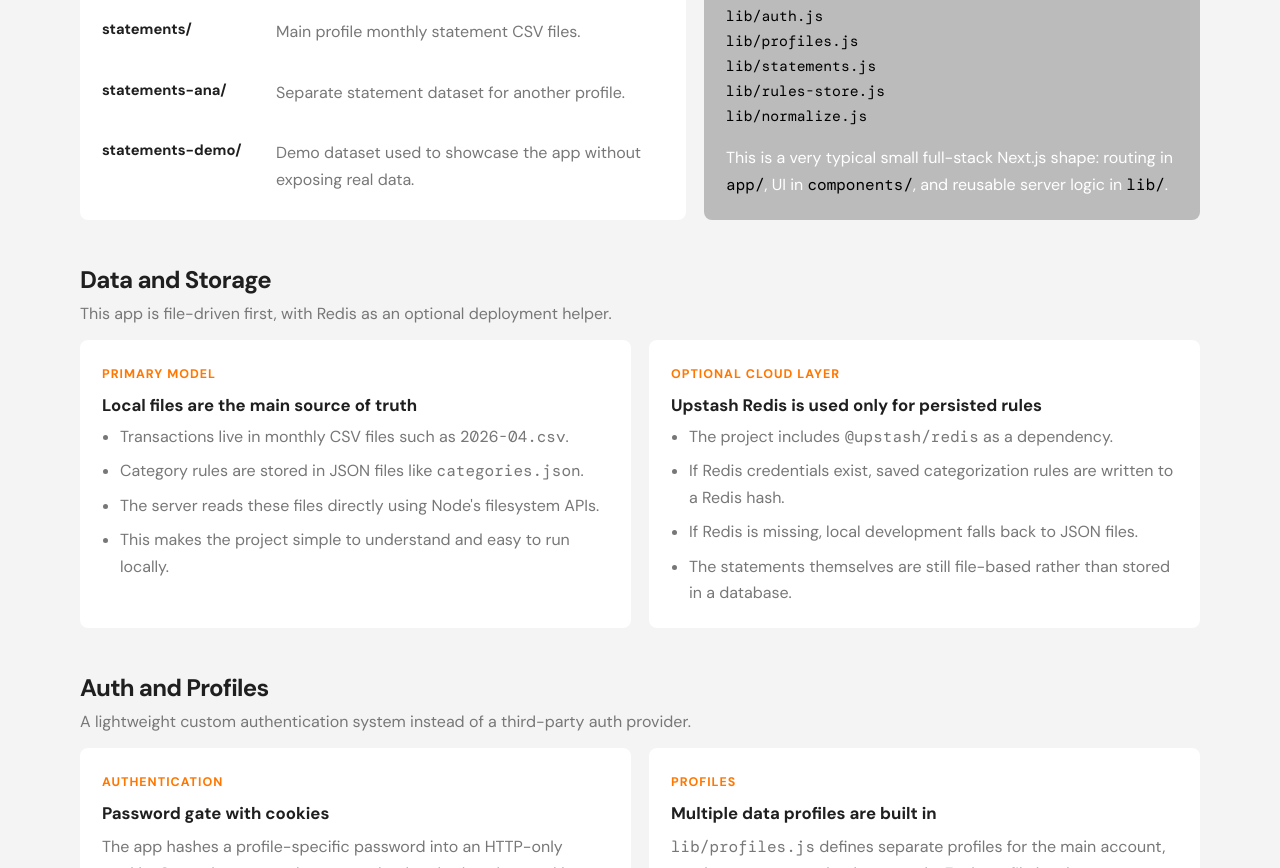
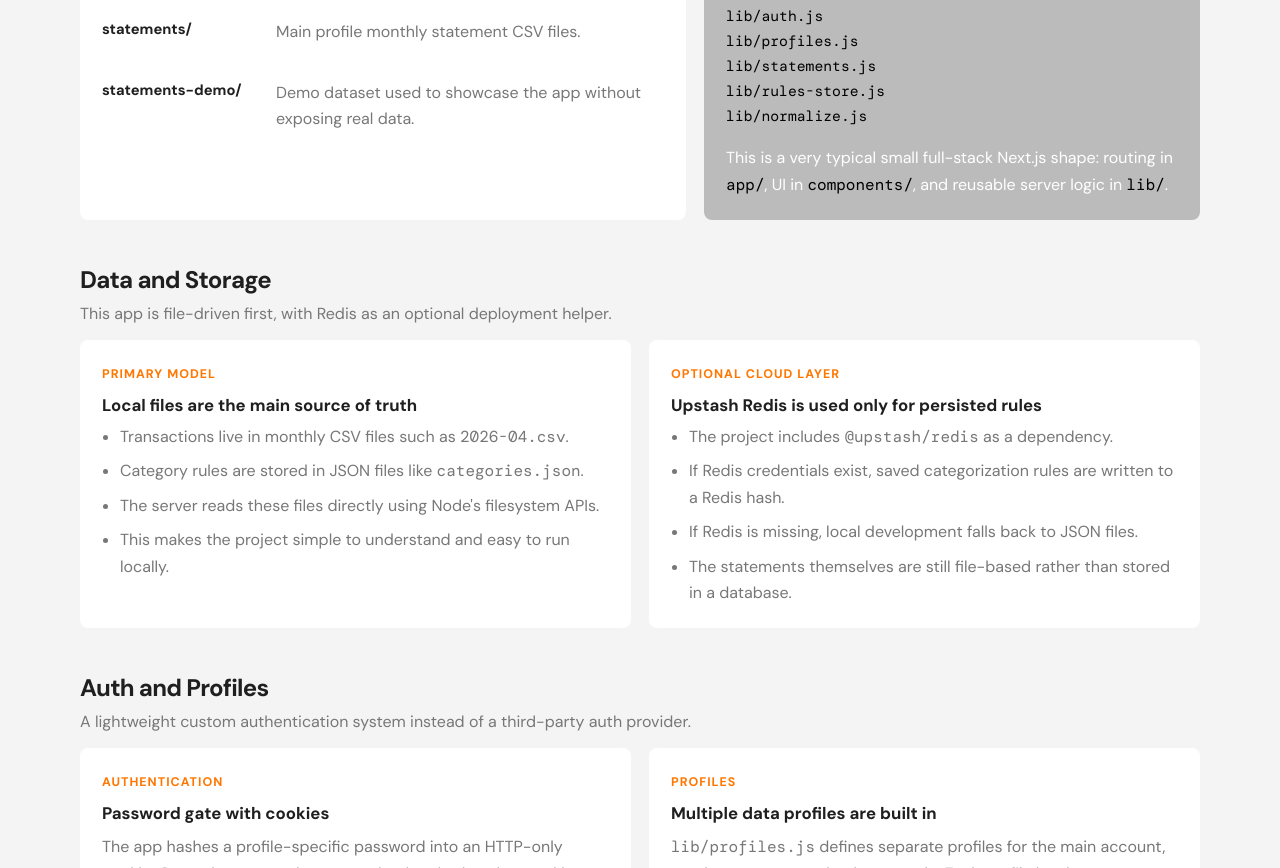
Before and after one commit to lularocha/tech-stacks, an Astro site: page /card-tracker-stack in a window 1280 px wide. Shown: the part 2717-3585 px from the top of the page. Built offline with nearby package versions, Linux system fonts and the light colour scheme; Astro itself is replaced by a stand-in of ours; a web font is replaced by a local one.

Commit message:
Remove extra Card Tracker folder entry

```diff
--- a/src/pages/card-tracker-stack.astro
+++ b/src/pages/card-tracker-stack.astro
@@ -210,10 +210,6 @@ const stackRows = [
               <span>Main profile monthly statement CSV files.</span>
             </div>
             <div class="row">
-              <strong>statements-ana/</strong>
-              <span>Separate statement dataset for another profile.</span>
-            </div>
-            <div class="row">
               <strong>statements-demo/</strong>
               <span
                 >Demo dataset used to showcase the app without exposing real
--- a/src/pages/pt/card-tracker-stack.astro
+++ b/src/pages/pt/card-tracker-stack.astro
@@ -51,7 +51,6 @@ const stackRows = [
           <div class="row"><strong>components/</strong><span>Componentes de UI em React, incluindo o dashboard interativo e a tela de senha.</span></div>
           <div class="row"><strong>lib/</strong><span>Lógica central de auth, perfis, parsing de CSV, normalização e armazenamento de regras.</span></div>
           <div class="row"><strong>statements/</strong><span>Arquivos CSV mensais de fatura do perfil principal.</span></div>
-          <div class="row"><strong>statements-ana/</strong><span>Conjunto de extratos para outro perfil.</span></div>
           <div class="row"><strong>statements-demo/</strong><span>Dataset demo usado para exibir a aplicação sem expor dados reais.</span></div>
         </div></div>
         <div class="code-card"><h3>Arquivos importantes</h3><pre>package.json
```
